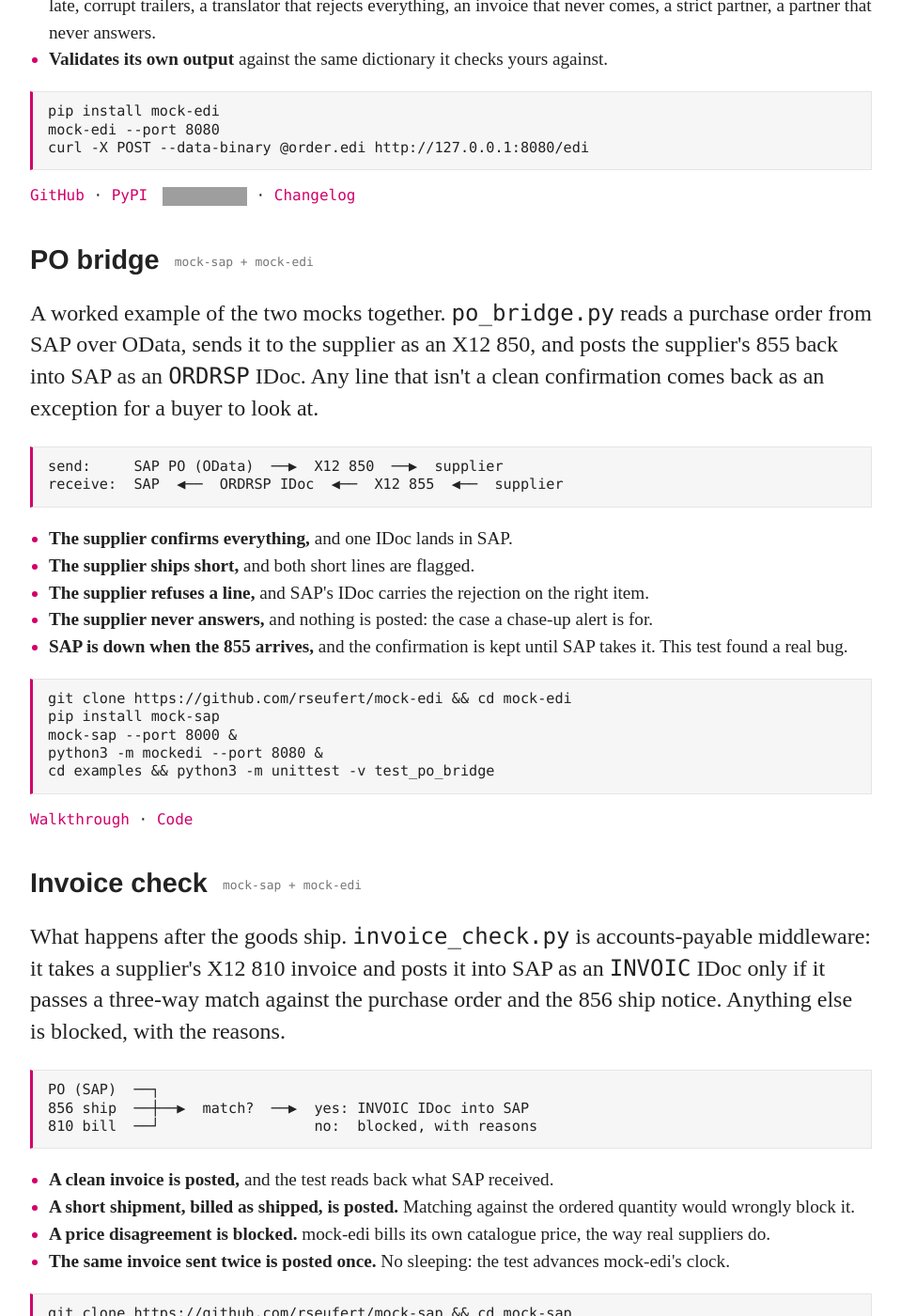
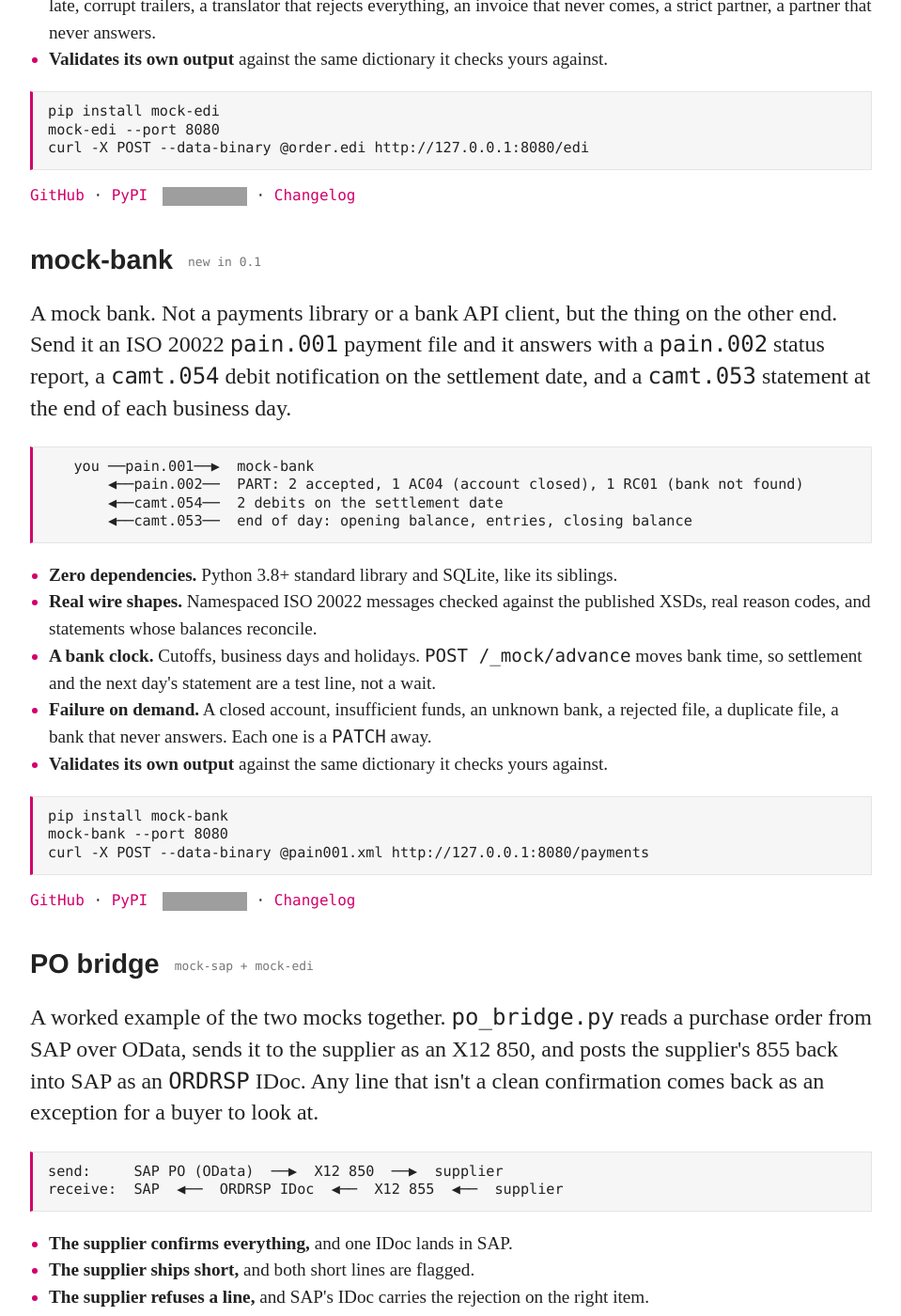
Before and after one commit to rseufert/rseufert.github.io, a Jekyll site: the page built from index.html, in a window 1280 px wide and 1400 px high, scrolled down 2549 px. Shown: the whole window at 94% size, without its empty margins (160-1119 px from the left). Built offline with Jekyll 4.4.1, drawn with Linux system fonts in a browser that asks for light colours; grey boxes are pictures that could not be loaded.

Commit message:
Add mock-bank to the projects page and the SAP-to-EDI post
The projects page gets a mock-bank card, limited to what 0.1.0 does. The
post's re-check note moves to mock-edi 0.4.0 (all ten tests still pass),
and a closing section introduces mock-bank as the payment leg.

Co-Authored-By: Claude Opus 5.5 <noreply@anthropic.com>
Claude-Session: https://claude.ai/code/session_015RDTBgG3oYVSZTAaz1gNwq

```diff
--- a/index.html
+++ b/index.html
@@ -55,6 +55,26 @@ curl -X POST --data-binary @order.edi http://127.0.0.1:8080/edi</code></pre>
 	</div><!-- /.project -->
 
 	<div class="project">
+		<h3><a href="https://github.com/rseufert/mock-bank">mock-bank</a> <span class="tag">new in 0.1</span></h3>
+		<p>A mock bank. Not a payments library or a bank API client, but the thing on the other end. Send it an ISO 20022 <code>pain.001</code> payment file and it answers with a <code>pain.002</code> status report, a <code>camt.054</code> debit notification on the settlement date, and a <code>camt.053</code> statement at the end of each business day.</p>
+<pre><code>   you ──pain.001──▶  mock-bank
+       ◀──pain.002──  PART: 2 accepted, 1 AC04 (account closed), 1 RC01 (bank not found)
+       ◀──camt.054──  2 debits on the settlement date
+       ◀──camt.053──  end of day: opening balance, entries, closing balance</code></pre>
+		<ul class="features">
+			<li><strong>Zero dependencies.</strong> Python 3.8+ standard library and SQLite, like its siblings.</li>
+			<li><strong>Real wire shapes.</strong> Namespaced ISO 20022 messages checked against the published XSDs, real reason codes, and statements whose balances reconcile.</li>
+			<li><strong>A bank clock.</strong> Cutoffs, business days and holidays. <code>POST /_mock/advance</code> moves bank time, so settlement and the next day's statement are a test line, not a wait.</li>
+			<li><strong>Failure on demand.</strong> A closed account, insufficient funds, an unknown bank, a rejected file, a duplicate file, a bank that never answers. Each one is a <code>PATCH</code> away.</li>
+			<li><strong>Validates its own output</strong> against the same dictionary it checks yours against.</li>
+		</ul>
+<pre><code>pip install mock-bank
+mock-bank --port 8080
+curl -X POST --data-binary @pain001.xml http://127.0.0.1:8080/payments</code></pre>
+		<p class="links"><a href="https://github.com/rseufert/mock-bank">GitHub</a> · <a href="https://pypi.org/project/mock-bank/">PyPI</a> <a href="https://pypi.org/project/mock-bank/"><img class="badge" src="https://img.shields.io/pypi/v/mock-bank" alt="latest mock-bank release on PyPI"></a> · <a href="https://github.com/rseufert/mock-bank/blob/main/CHANGELOG.md">Changelog</a></p>
+	</div><!-- /.project -->
+
+	<div class="project">
 		<h3><a href="https://github.com/rseufert/mock-edi/blob/main/examples/po_bridge.py">PO bridge</a> <span class="tag">mock-sap + mock-edi</span></h3>
 		<p>A worked example of the two mocks together. <code>po_bridge.py</code> reads a purchase order from SAP over OData, sends it to the supplier as an X12 850, and posts the supplier's 855 back into SAP as an <code>ORDRSP</code> IDoc. Any line that isn't a clean confirmation comes back as an exception for a buyer to look at.</p>
 <pre><code>send:     SAP PO (OData)  ──▶  X12 850  ──▶  supplier
```
Also changed, not shown: _posts/2026-09-24-testing-an-sap-to-edi-integration.md (+12 -1 lines).
